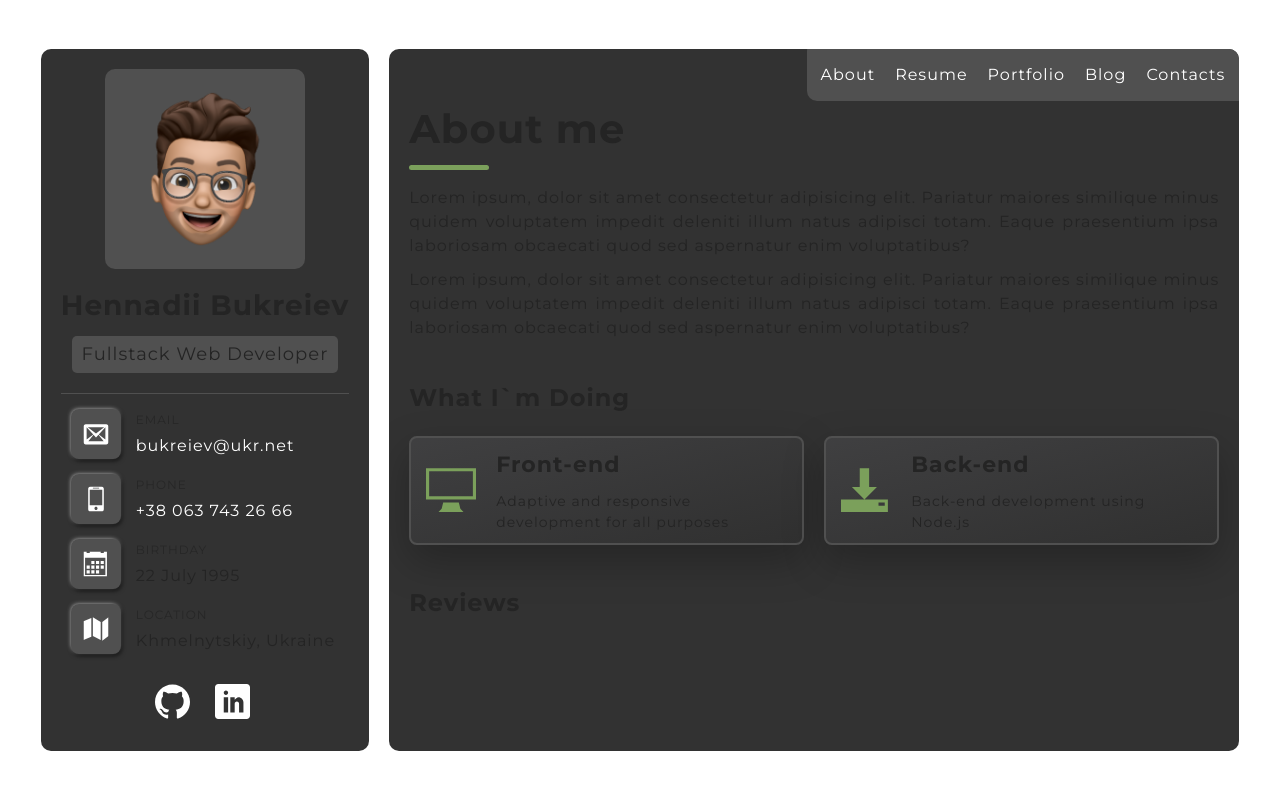
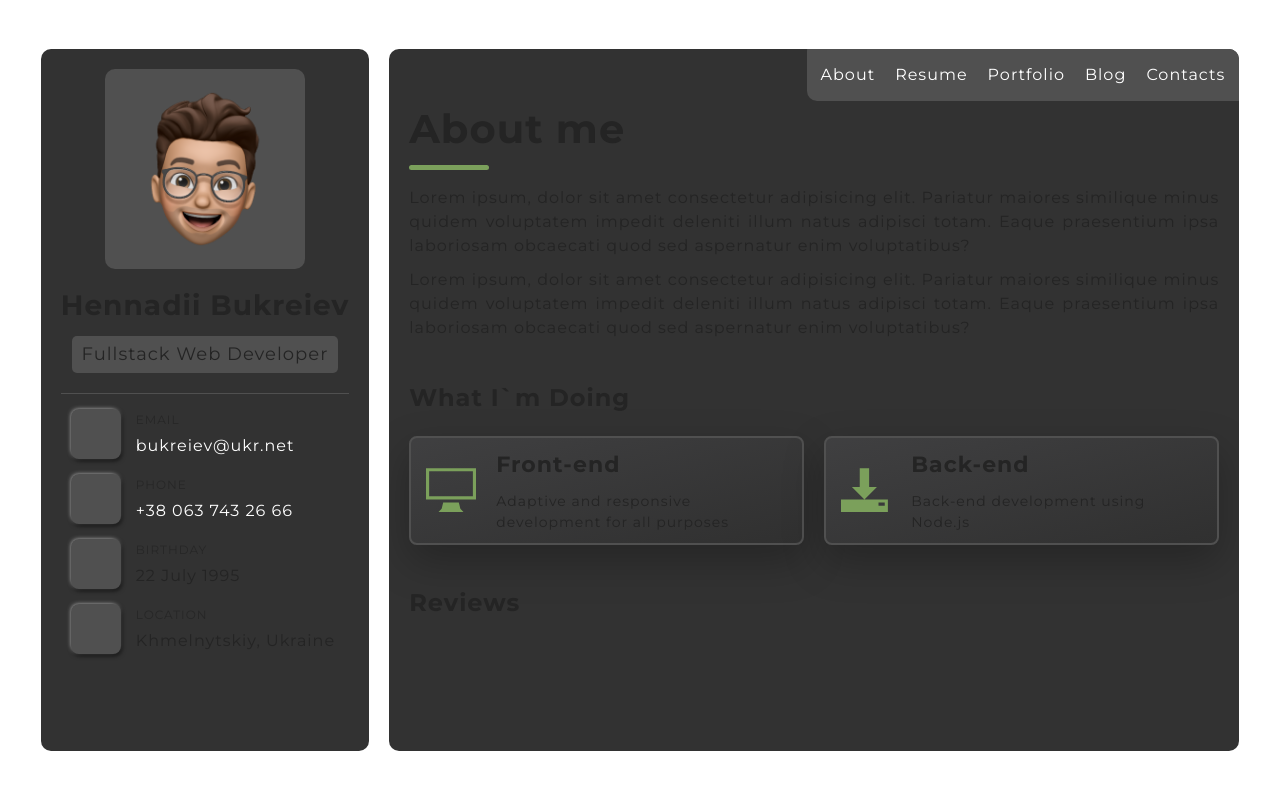
Before and after one commit to bukreiev/bh-dev, a React (Vite) app: page / in a window 1280 px wide. Shown: the top 790 px of the page. Built offline with nearby package versions, Linux system fonts and the light colour scheme.

Commit message:
fix import icons

```diff
--- a/src/components/Navigation/Sidebar.jsx
+++ b/src/components/Navigation/Sidebar.jsx
@@ -1,4 +1,10 @@
 import avatar from '../../assets/happy-mem.png';
+import mail from '../../assets/icons.svg';
+import phone from '../../assets/icons.svg';
+import calendar from '../../assets/icons.svg';
+import location from '../../assets/icons.svg';
+import github from '../../assets/icons.svg';
+import linkedin from '../../assets/icons.svg';
 
 export default function Sidebar() {
   return (
@@ -18,13 +24,7 @@ export default function Sidebar() {
         <ul className="contacts__list">
           <li>
             <svg className="contacts__icon">
-              <use
-                href="/src/assets/icons.svg#mail"
-                width={25}
-                height={25}
-                x={12.5}
-                y={12}
-              ></use>
+              <use href={mail} width={25} height={25} x={12.5} y={12}></use>
             </svg>
             <div>
               <p className="contacts__label">EMAIL</p>
@@ -35,13 +35,7 @@ export default function Sidebar() {
           </li>
           <li>
             <svg className="contacts__icon">
-              <use
-                href="/src/assets/icons.svg#phone"
-                width={25}
-                height={25}
-                x={12.5}
-                y={12.5}
-              ></use>
+              <use href={phone} width={25} height={25} x={12.5} y={12.5}></use>
             </svg>
             <div>
               <p className="contacts__label">PHONE</p>
@@ -53,7 +47,7 @@ export default function Sidebar() {
           <li>
             <svg className="contacts__icon">
               <use
-                href="/src/assets/icons.svg#calendar"
+                href={calendar}
                 width={25}
                 height={25}
                 x={12.5}
@@ -68,7 +62,7 @@ export default function Sidebar() {
           <li>
             <svg className="contacts__icon">
               <use
-                href="/src/assets/icons.svg#location"
+                href={location}
                 width={25}
                 height={25}
                 x={12.5}
@@ -85,20 +79,12 @@ export default function Sidebar() {
       <div className="social">
         <a href="https://github.com/bukreiev">
           <svg className="social__icon">
-            <use
-              href="/src/assets/icons.svg#github"
-              width={35}
-              height={35}
-            ></use>
+            <use href={github} width={35} height={35}></use>
           </svg>
         </a>
         <a href="https://www.linkedin.com/in/bukreievh">
           <svg className="social__icon">
-            <use
-              href="/src/assets/icons.svg#linkedin"
-              width={35}
-              height={35}
-            ></use>
+            <use href={linkedin} width={35} height={35}></use>
           </svg>
         </a>
       </div>
```
